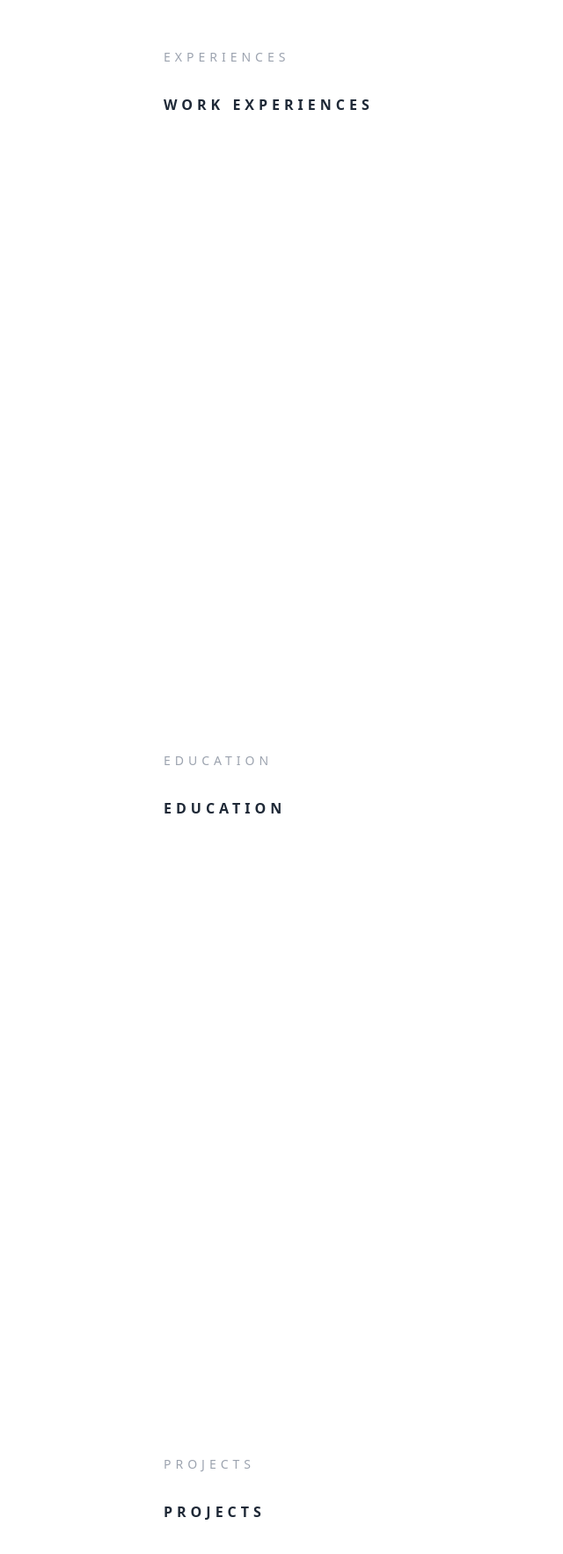
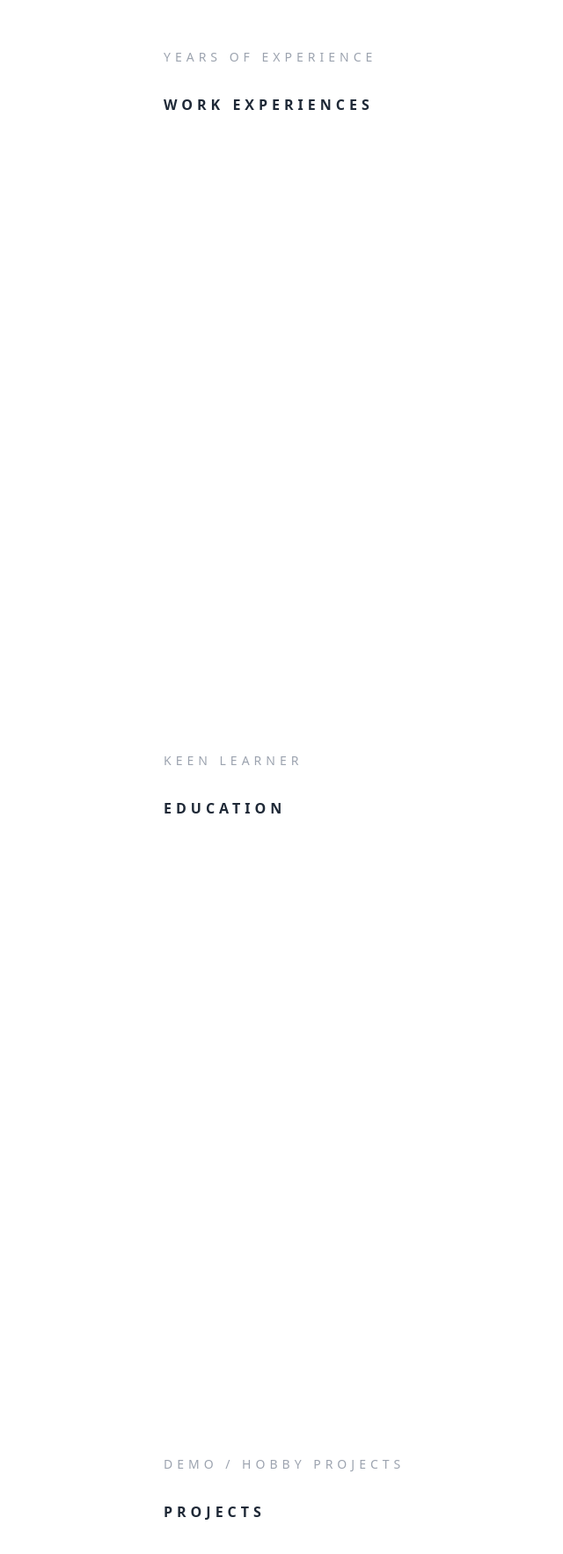
Before and after one commit to San0330/portfolio-v3, a Next.js app: page / in a window 1280 px wide. Shown: the part 1609-3376 px from the top of the page at 88% size, without its empty margins (197-837 px from the left). Built offline with nearby package versions, Linux system fonts and the light colour scheme.

Commit message:
minor updates

```diff
--- a/components/Sections/About.tsx
+++ b/components/Sections/About.tsx
@@ -1,13 +1,10 @@
 import IntroParagraph from "./UIs/IntroParagraph";
 import Section from "./Section";
 import { Heading1, Heading2 } from "./UIs/Headings";
-import { validSectionTitle } from "../navItems";
 
 const About = () => {
-    const sectionTitle: validSectionTitle = 'about'
-
     return (
-        <Section name={sectionTitle}>
+        <Section name='about'>
 
             <Heading1 title="who am i?" />
 
@@ -21,6 +18,12 @@ const About = () => {
                 My interest in programming emerged from CS courses. I started my journey by studying programming books and doing hands-on projects. I also participated in national as well as international programming contests &amp; hackathons to enhance my skills.
             </IntroParagraph>
 
+            <ResumeDownloadButton />
+        </Section>
+    )
+}
+
+const ResumeDownloadButton = () =>
     <button
         className='bg-white shadow-xl mt-5 text-gray-600 border inline-flex justify-center gap-2 w-36 text-center rounded-lg px-5 py-3 cursor-pointer uppercase tracking-widest'
         onClick={() => window.open('/files/Santosh_Neupane_Resume.pdf', '_blank')}>
@@ -33,8 +36,4 @@ const About = () => {
 
     </button>
 
-        </Section>
-    )
-}
-
 export default About;
--- a/components/Sections/Achievements.tsx
+++ b/components/Sections/Achievements.tsx
@@ -1,14 +1,10 @@
-import { validSectionTitle } from "../navItems";
 import Section from "./Section";
 import { Heading1, Heading2 } from "./UIs/Headings";
 
 const Achievements = () => {
-
-    const sectionTitle: validSectionTitle = 'achievements'
-
     return (
-        <Section name={sectionTitle}>
-            <Heading1 title='Achievements' />
+        <Section name='achievements'>
+            <Heading1 title='Certified' />
             <Heading2 title='Achievements' />
         </Section>
     )
--- a/components/Sections/Blogs.tsx
+++ b/components/Sections/Blogs.tsx
@@ -1,14 +1,10 @@
 import Section from "./Section";
 import { Heading1, Heading2 } from "./UIs/Headings";
-import { validSectionTitle } from "../navItems";
 
 const Blogs = () => {
-
-    const sectionTitle: validSectionTitle = 'blogs'
-
     return (
-        <Section name={sectionTitle}>
-            <Heading1 title="Blogs" />
+        <Section name='blogs'>
+            <Heading1 title="sharing knowledge" />
             <Heading2 title='Blogs' />
         </Section>
     )
--- a/components/Sections/Education.tsx
+++ b/components/Sections/Education.tsx
@@ -1,14 +1,10 @@
 import Section from "./Section";
 import { Heading1, Heading2 } from "./UIs/Headings";
-import { validSectionTitle } from "../navItems";
 
 const Education = () => {
-
-    const sectionTitle: validSectionTitle = 'education'
-
     return (
-        <Section name={sectionTitle}>
-            <Heading1 title="Education" />
+        <Section name='education'>
+            <Heading1 title="Keen Learner" />
             <Heading2 title='Education' />
         </Section>
     )
--- a/components/Sections/Experience.tsx
+++ b/components/Sections/Experience.tsx
@@ -1,17 +1,12 @@
 import Section from "./Section";
 import { Heading1, Heading2 } from "./UIs/Headings";
-import { validSectionTitle } from "../navItems";
 
 const Experiences = () => {
 
-    const sectionTitle: validSectionTitle = 'experiences'
-
     return (
-        <Section name={sectionTitle}>
-
-            <Heading1 title="Experiences" />
+        <Section name='experiences'>
+            <Heading1 title="Years of Experience" />
             <Heading2 title='Work Experiences' />
-
         </Section>
     )
 }
--- a/components/Sections/Projects.tsx
+++ b/components/Sections/Projects.tsx
@@ -1,14 +1,10 @@
 import Section from "./Section";
 import { Heading1, Heading2 } from "./UIs/Headings";
-import { validSectionTitle } from "../navItems";
 
 const Projects = () => {
-
-    const sectionTitle: validSectionTitle = 'projects'
-
     return (
-        <Section name={sectionTitle}>
-            <Heading1 title="Projects" />
+        <Section name='projects'>
+            <Heading1 title="Demo / Hobby Projects" />
             <Heading2 title='Projects' />
         </Section>
     )
--- a/components/Sections/Section.tsx
+++ b/components/Sections/Section.tsx
@@ -1,8 +1,9 @@
 import { ReactNode } from "react"
+import {validSectionTitle} from '../../types/types'
 
 type SectionProp = {
     children: ReactNode,
-    name: string,
+    name: validSectionTitle,
 }
 
 const Section = (props: SectionProp) => {
--- a/components/Sections/Skills.tsx
+++ b/components/Sections/Skills.tsx
@@ -1,20 +1,16 @@
 import Section from "./Section";
 import IntroParagraph from "./UIs/IntroParagraph";
-import { validSectionTitle } from "../navItems";
 import SkillPill from "./UIs/SkillPill";
 import { Heading1, Heading2 } from "./UIs/Headings";
 
 const Skills = () => {
 
-    const sectionTitle: validSectionTitle = 'skills'
-
     const skills = ['NestJS', 'ReactJS/NextJS', 'Laravel', 'Git', 'Javascript/Typescript', 'PHP', 'Tailwind CSS', 'My SQL']
 
     const familiarSkills = ['MongoDB', 'Docker', 'Vim', 'Linux', 'Flutter']
 
-
     return (
-        <Section name={sectionTitle}>
+        <Section name='skills'>
 
             <Heading1 title='My Specialty' />
 
@@ -28,23 +24,25 @@ const Skills = () => {
                 The list includes all the technology with which I work on daily basis, as a hobby or have familiarity with.
             </IntroParagraph>
 
-            <div className='flex gap-8 flex-row flex-wrap mt-5'>
-                {
-                    skills.map(skill => <SkillPill key={skill} title={skill} />)
-                }
-            </div>
+            <SkillsList skills={skills} />
 
             <div className="text-sm text-gray-500 mt-8">
                 Good familiarity with:
             </div>
 
-            <div className='flex gap-8 flex-row flex-wrap mt-5'>
-                {
-                    familiarSkills.map(skill => <SkillPill key={skill} title={skill} />)
-                }
-            </div>
+            <SkillsList skills={familiarSkills} />
+
         </Section>
     )
 }
 
+const SkillsList = ({ skills }: { skills: string[] }) => {
+    return (
+        <div className='flex gap-8 flex-row flex-wrap mt-5'>
+            {
+                skills.map(skill => <SkillPill key={skill} title={skill} />)
+            }
+        </div>
+    )
+}
 export default Skills;
--- a/components/Sidebar/Nav/index.tsx
+++ b/components/Sidebar/Nav/index.tsx
@@ -1,4 +1,4 @@
-import navItemsTitles from "../../navItems";
+import { navItemsTitles } from "../../../data/navItems";
 import NavItem from "./NavItem";
 
 const Nav = () => {
--- a/components/navItems.ts
+++ /dev/null
@@ -1,8 +0,0 @@
-const navItemsTitles = [
-    'about', 'skills', 'experiences',
-    'education', 'projects', 'achievements', 'blogs'
-] as const
-
-export type validSectionTitle = typeof navItemsTitles[number]
-
-export default navItemsTitles
--- /dev/null
+++ b/data/navItems.ts
@@ -0,0 +1,4 @@
+export const navItemsTitles = [
+    'about', 'skills', 'experiences',
+    'education', 'projects', 'achievements', 'blogs'
+] as const
--- /dev/null
+++ b/types/types.ts
@@ -0,0 +1,3 @@
+import { navItemsTitles } from "../data/navItems"
+
+export type validSectionTitle = typeof navItemsTitles[number]
```
Lines whose indentation alone changed are shown as unchanged.
